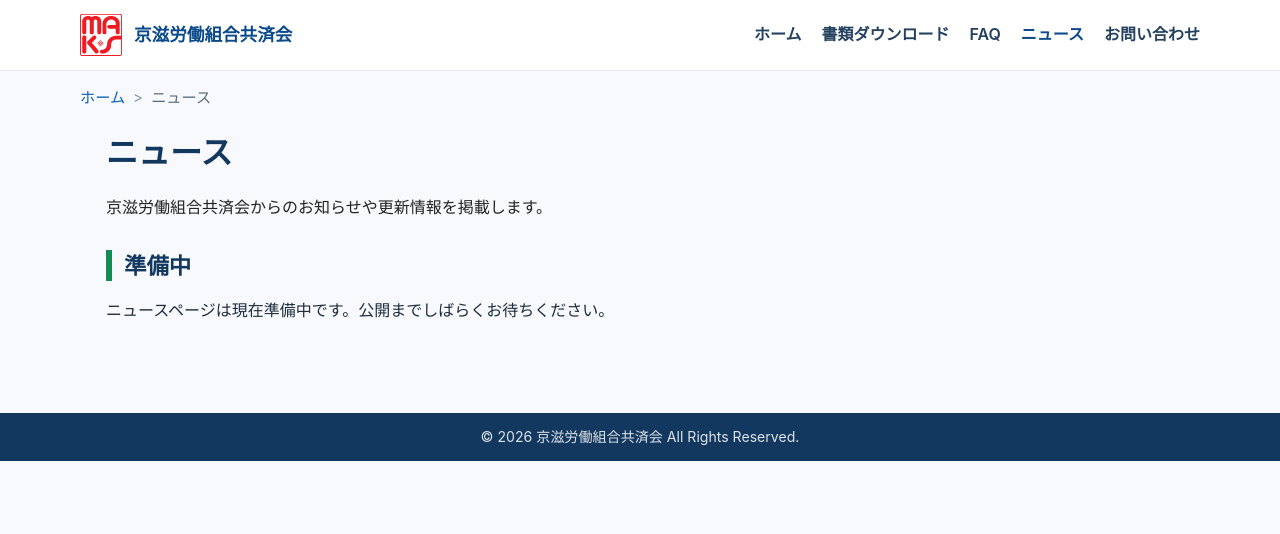
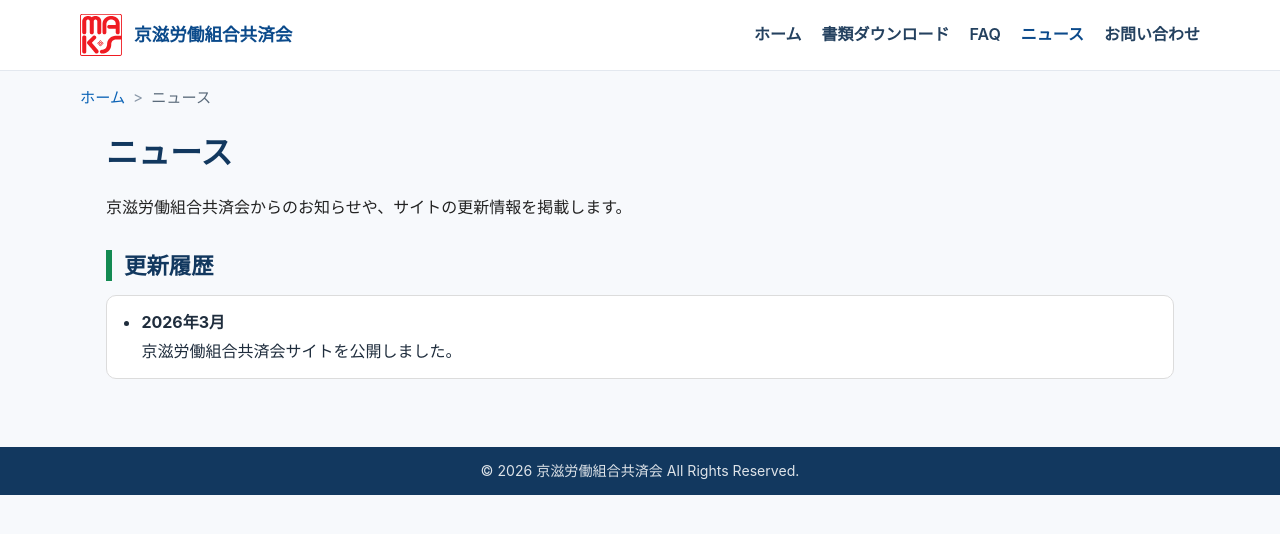
Before and after one commit to keijirodokyosai/keijirodokyosai.github.io, a Jekyll site: the page built from news.html, in a window 1280 px wide. Shown: the top 534 px of the page. Built offline with Jekyll 4.4.1, drawn with Linux system fonts in a browser that asks for light colours.

Commit message:
Update news.html

```diff
--- a/news.html
+++ b/news.html
@@ -22,19 +22,6 @@ breadcrumb_json_ld: >
       }
     ]
   }
-structured_data_json_ld: >
-  {
-    "@context": "https://schema.org",
-    "@type": "WebPage",
-    "name": "ニュース | 京滋労働組合共済会",
-    "url": "{{ '/news.html' | absolute_url }}",
-    "description": "京滋労働組合共済会からのお知らせや更新情報を掲載しています。",
-    "isPartOf": {
-      "@type": "WebSite",
-      "name": "京滋労働組合共済会",
-      "url": "{{ '/' | absolute_url }}"
-    }
-  }
 ---
 
 <nav class="breadcrumb" aria-label="パンくずリスト">
@@ -45,19 +32,34 @@ structured_data_json_ld: >
 </nav>
 
 <section class="kyosai-page">
+
   <section class="detail-section">
     <h1>ニュース</h1>
+
     <div class="detail-lead">
       <p>
-        京滋労働組合共済会からのお知らせや更新情報を掲載します。
+        京滋労働組合共済会からのお知らせや、サイトの更新情報を掲載します。
       </p>
     </div>
   </section>
 
-  <section class="detail-section">
-    <h2>準備中</h2>
-    <p>
-      ニュースページは現在準備中です。公開までしばらくお待ちください。
-    </p>
+  <section class="detail-section detail-section-last">
+
+    <h2>更新履歴</h2>
+
+    <div class="image-card">
+
+      <ul class="notice-list">
+
+        <li>
+          <strong>2026年3月</strong><br>
+          京滋労働組合共済会サイトを公開しました。
+        </li>
+
+      </ul>
+
+    </div>
+
   </section>
+
 </section>
```
